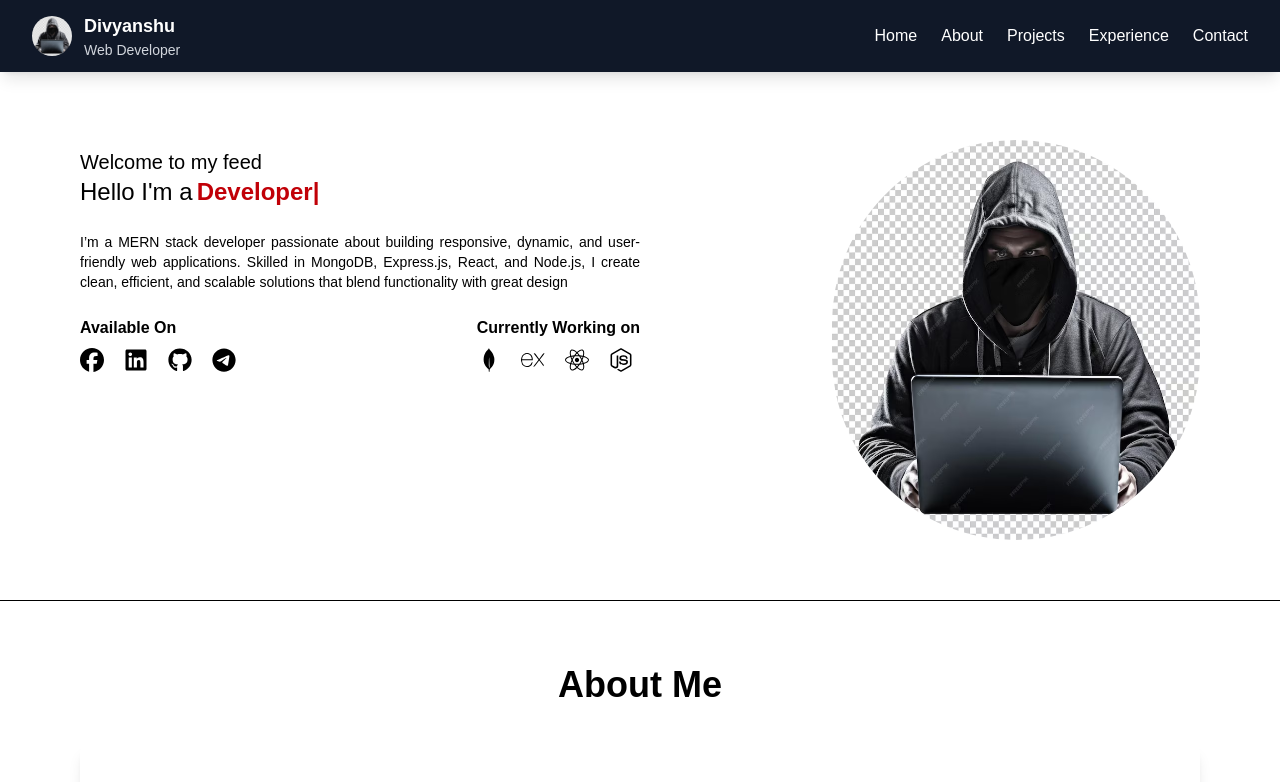
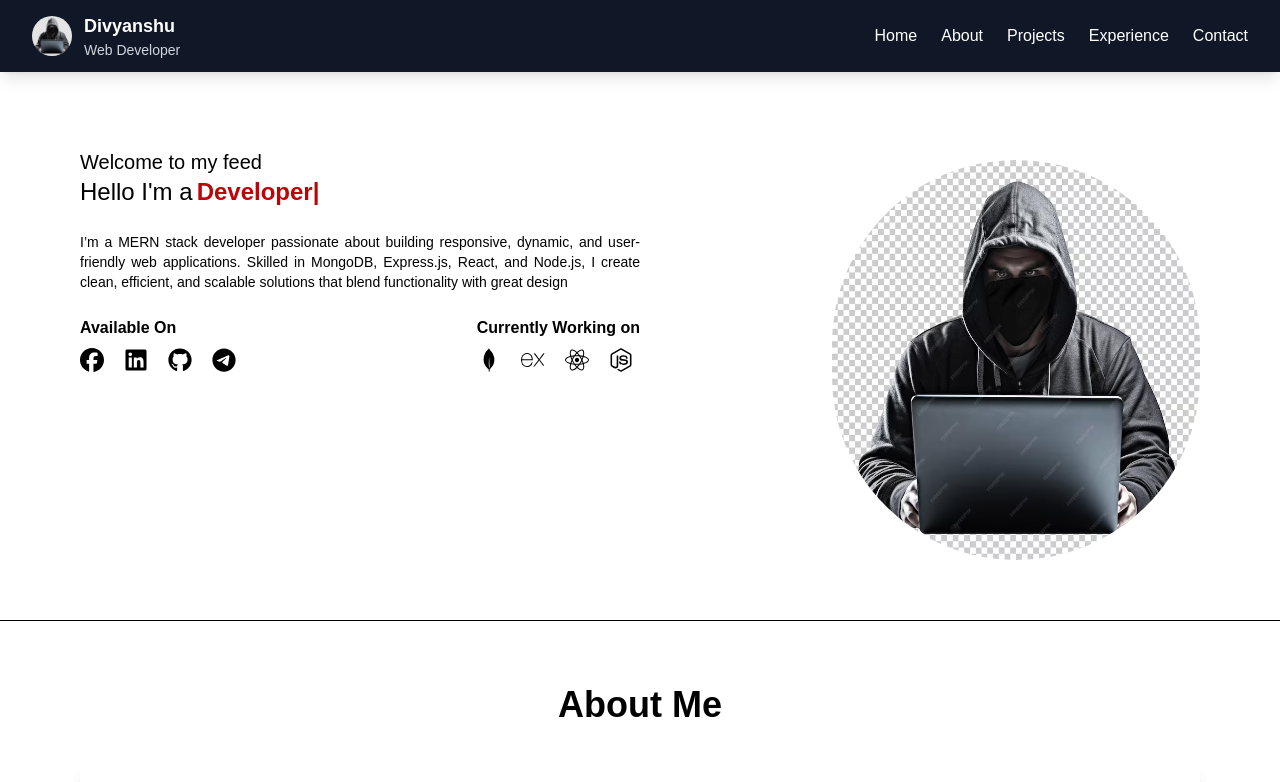
Before and after one commit to divyanshu-tec/Portfolio, a React (Vite) app: page / in a window 1280 px wide. Shown: the top 782 px of the page. Built offline with nearby package versions, Linux system fonts and the light colour scheme; a web font is replaced by a local one.

Commit message:
Hero.jsx

```diff
--- a/src/components/Hero.jsx
+++ b/src/components/Hero.jsx
@@ -77,7 +77,7 @@
             <img
               src="/photo.avif"
               alt="Photo"
-              className="rounded-full md:w-[400px] md:h-[400px]"
+              className="rounded-full mt-5 md:w-[400px] md:h-[400px]"
             />
           </div>
         </div>
```
